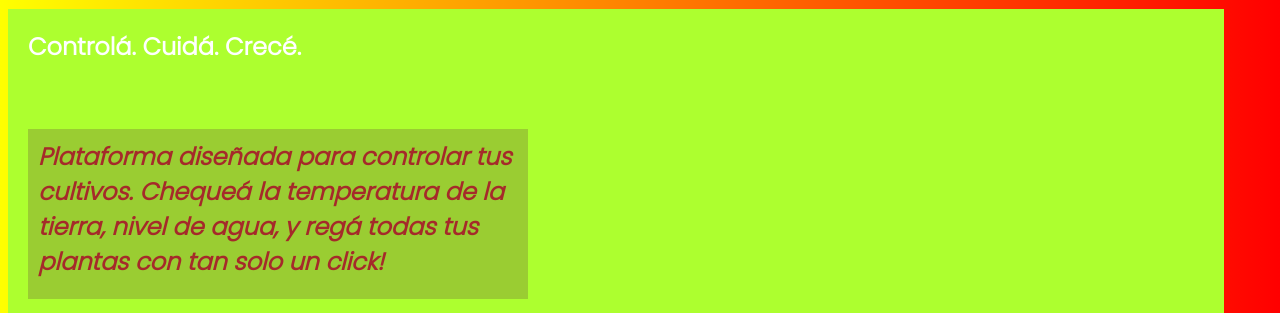
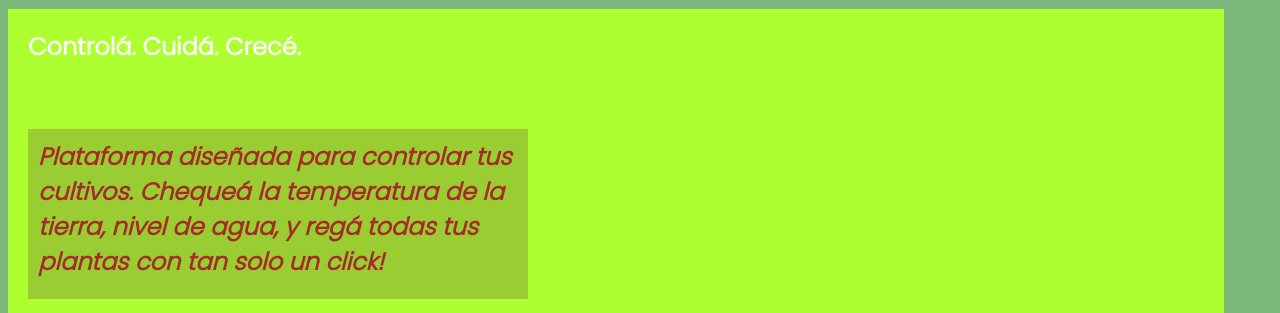
Before and after one commit to ManuelCollado/PlantyManuelCollado, a plain HTML site: page Animaciones en GitHub/Planty.inicio.html in a window 1280 px wide. Shown: the part 83-396 px from the top of the page. Drawn offline with Linux system fonts and the light colour scheme.

```diff
--- a/Animaciones en GitHub/estilo.css
+++ b/Animaciones en GitHub/estilo.css
@@ -147,6 +147,3 @@
     color: white;
     background-color: black;
 }
-.padre {
-    background-image: linear-gradient(to left, red , yellow);
-   }
```
